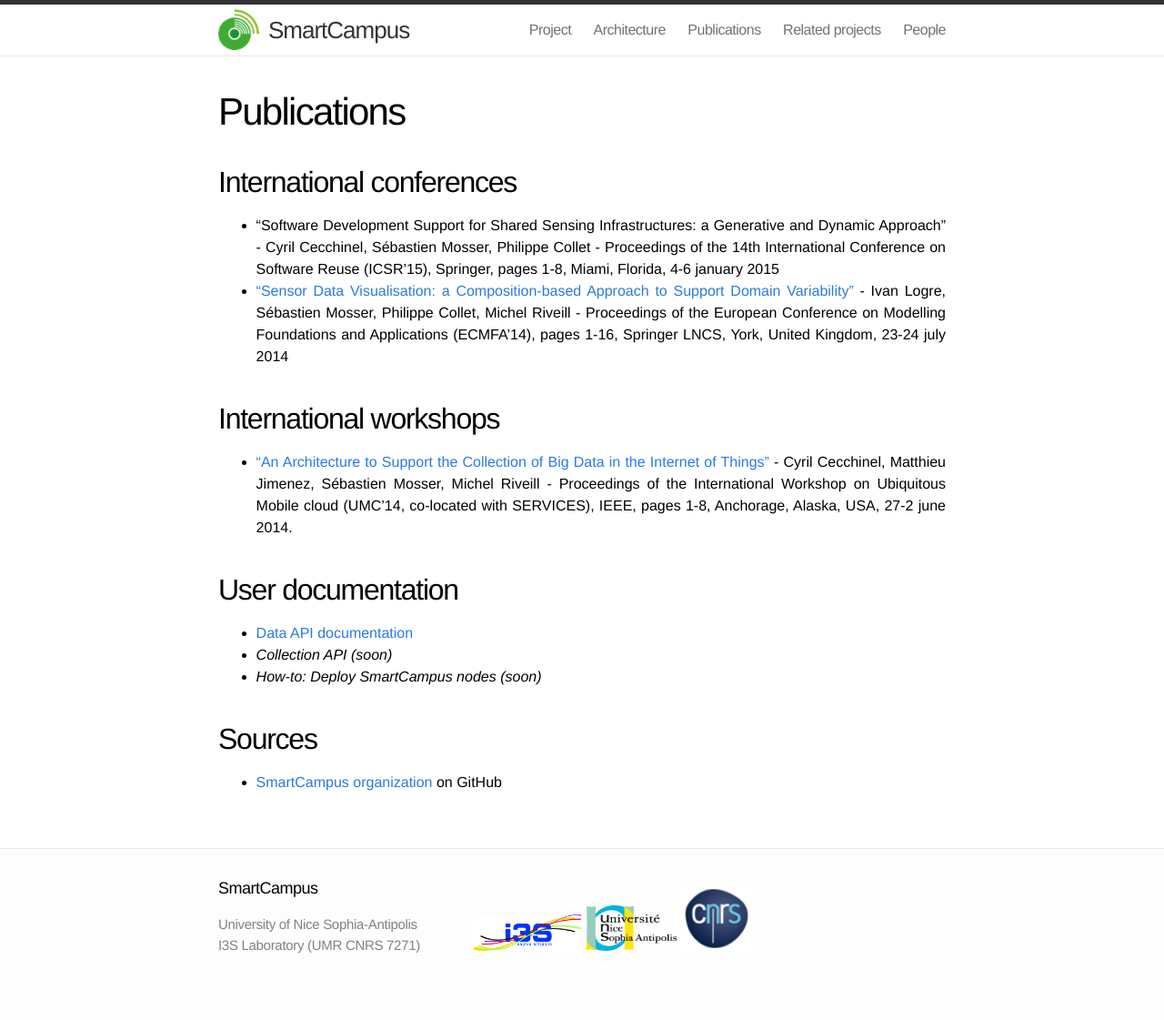
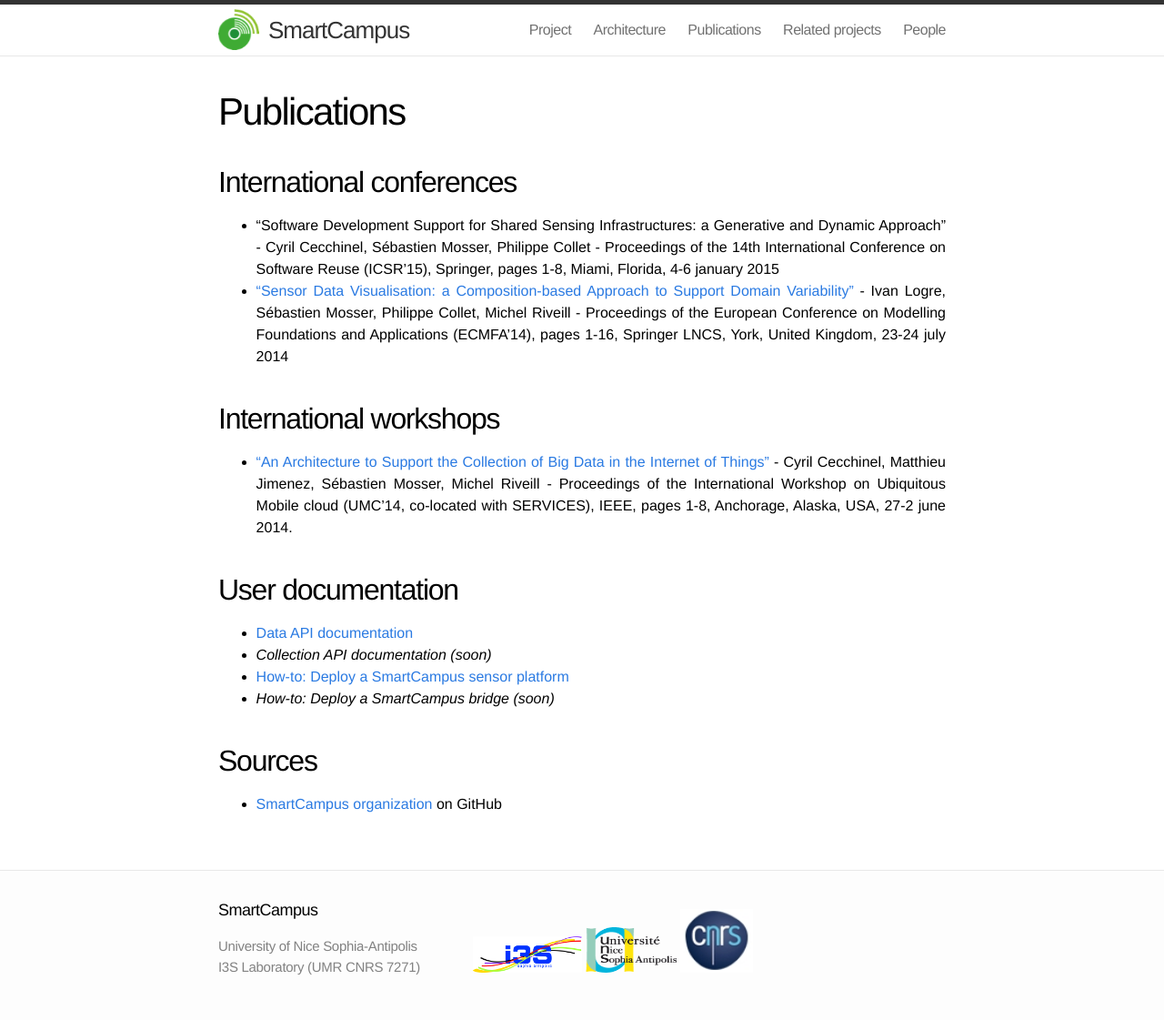
Before and after one commit to SmartCampus/smartcampus.github.io, a Jekyll site: the page built from publications.md, in a window 1280 px wide. Shown: the whole page at 91% size. Built offline with Jekyll 4.4.1, drawn with Linux system fonts in a browser that asks for light colours; before the commit the page ends 1097 px from its top, so only the background shows below that.

Commit message:
publications

```diff
--- a/publications.md
+++ b/publications.md
@@ -19,8 +19,9 @@ permalink: /sc-publications/
 ## User documentation
 
 * [Data API documentation](https://docs.google.com/document/d/1r3krx-U56LGHZQtTPgR5YPahJ3p-uxDfOuJaXZXfRv8/pub)
-* *Collection API (soon)*
-* *How-to: Deploy SmartCampus nodes (soon)*
+* *Collection API documentation (soon)*
+* [How-to: Deploy a SmartCampus sensor platform](https://github.com/SmartCampus/ArduinoSensorServer/wiki/How-to:-Deploy-an-Arduino-Node)
+* *How-to: Deploy a SmartCampus bridge (soon)*
 
 ## Sources
 
```
